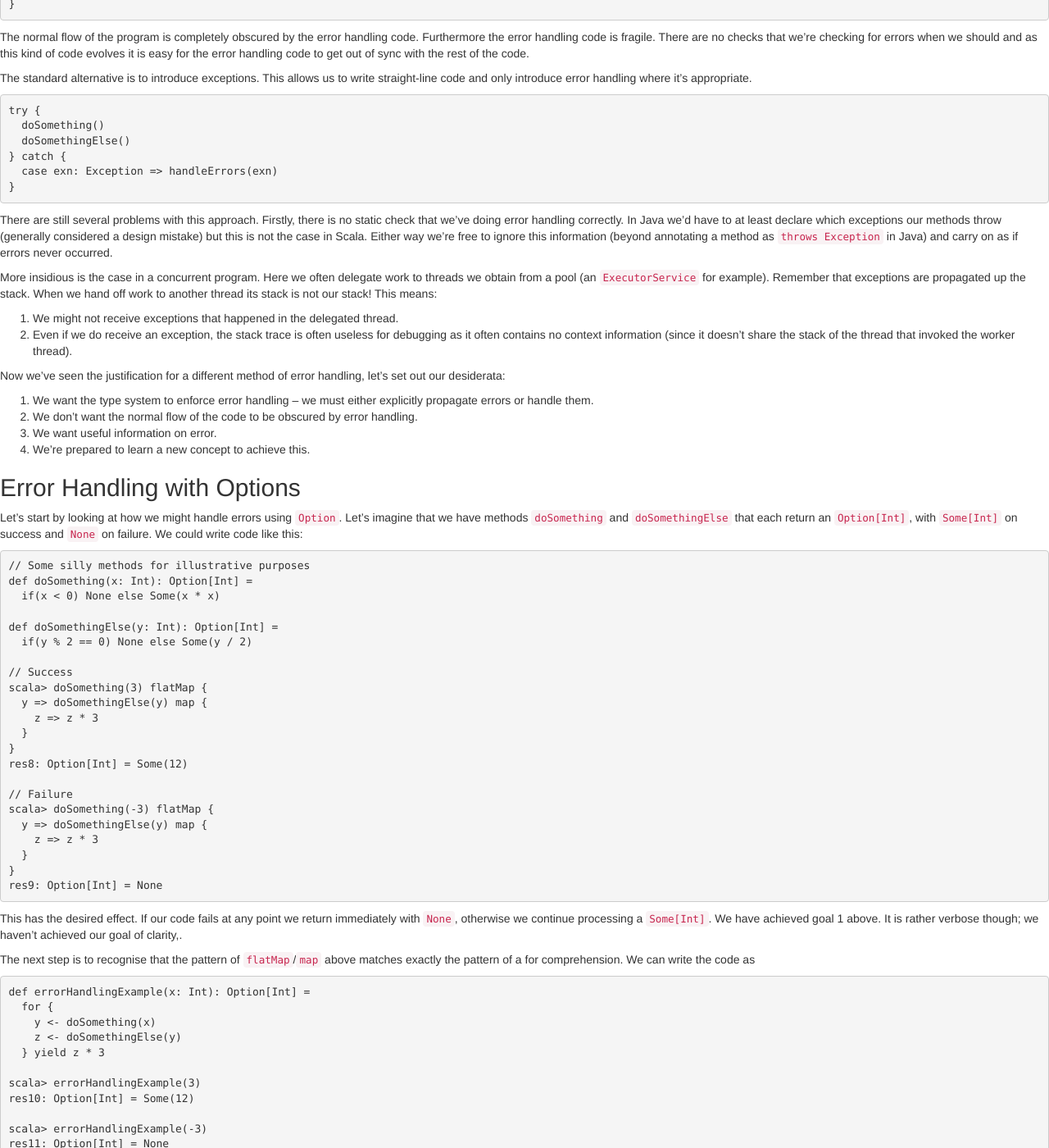
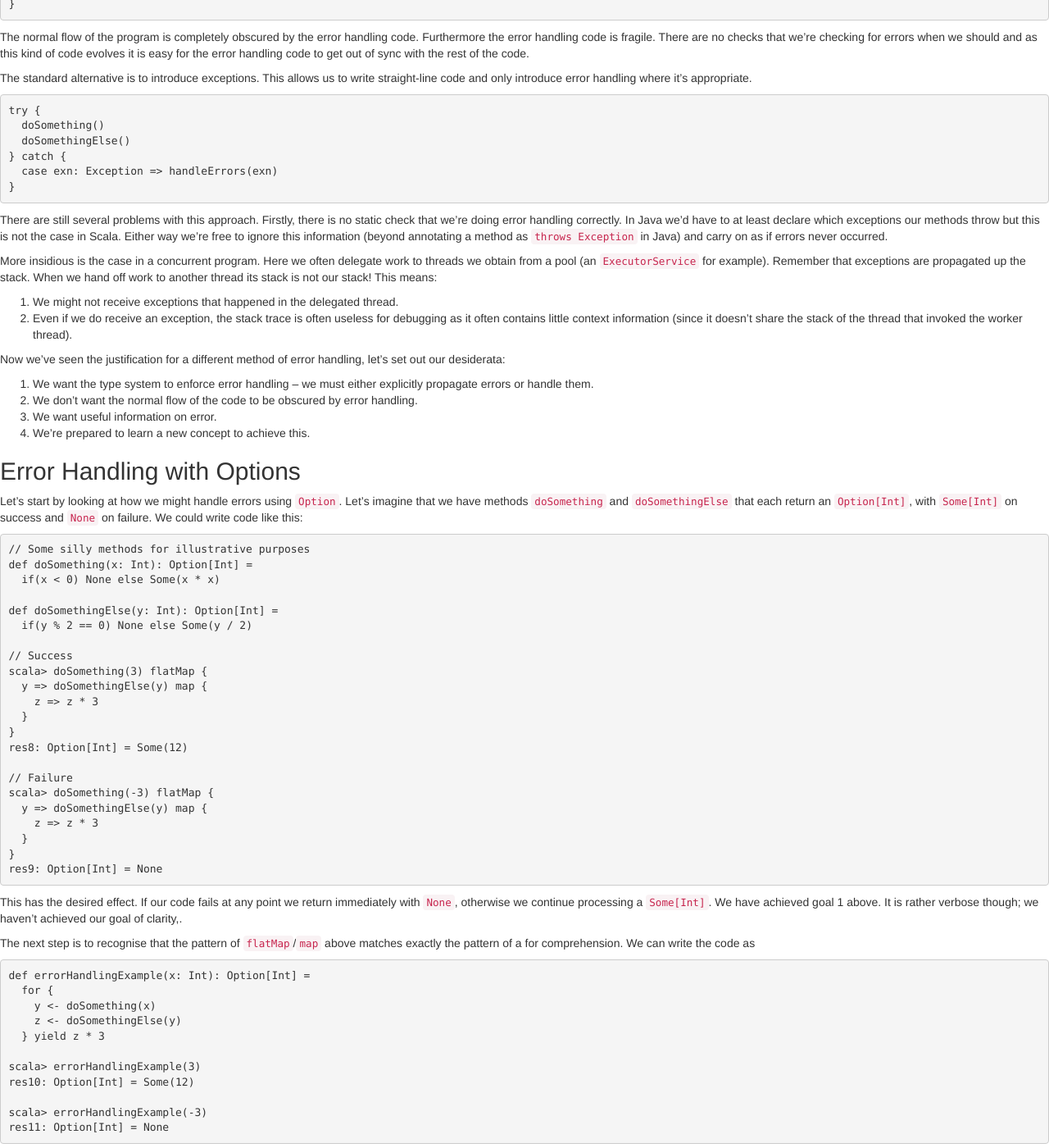
Before and after one commit to underscoreio/essential-scala, a Jekyll site: the page built from object-functional/monad-error-handling.md, in a window 1280 px wide and 1400 px high, scrolled down 642 px. Shown: the whole window at 82% size. Built offline with Jekyll 4.4.1, drawn with Linux system fonts in a browser that asks for light colours; nearby versions of some CDN libraries; library files that are not in the unit come from our copies; some of the changed text lies outside the part shown.

Commit message:
More on error handling

```diff
--- a/object-functional/monad-error-handling.md
+++ b/object-functional/monad-error-handling.md
@@ -38,12 +38,12 @@ try {
 }
 {% endhighlight %}
 
-There are still several problems with this approach. Firstly, there is no static check that we've doing error handling correctly. In Java we'd have to at least declare which exceptions our methods throw (generally considered a design mistake) but this is not the case in Scala. Either way we're free to ignore this information (beyond annotating a method as `throws Exception` in Java) and carry on as if errors never occurred.
+There are still several problems with this approach. Firstly, there is no static check that we're doing error handling correctly. In Java we'd have to at least declare which exceptions our methods throw but this is not the case in Scala. Either way we're free to ignore this information (beyond annotating a method as `throws Exception` in Java) and carry on as if errors never occurred.
 
 More insidious is the case in a concurrent program. Here we often delegate work to threads we obtain from a pool (an `ExecutorService` for example). Remember that exceptions are propagated up the stack. When we hand off work to another thread its stack is not our stack! This means:
 
 1. We might not receive exceptions that happened in the delegated thread.
-2. Even if we do receive an exception, the stack trace is often useless for debugging as it often contains no context information (since it doesn't share the stack of the thread that invoked the worker thread).
+2. Even if we do receive an exception, the stack trace is often useless for debugging as it often contains little context information (since it doesn't share the stack of the thread that invoked the worker thread).
 
 Now we've seen the justification for a different method of error handling, let's set out our desiderata:
 
@@ -158,7 +158,9 @@ case class Failure[E,A](val failure: E) extends Validation[E,A] {
 }
 {% endhighlight %}
 
-We can now rewrite our original example using `Validation` and receive useful information on error. *Note the implementation of `errorHandling` has not changed!* This is a consequence of using a high-level general abstraction. We can swap out the implementation but keep the code the same.
+We can now rewrite our original example using `Validation` and receive useful information on error.
+
+*Note the implementation of `errorHandling` has not changed!* This is a consequence of using a high-level general abstraction. We can swap out the implementation but keep the code the same.
 
 {% highlight scala %}
 def doSomething(x: Int): Validation[String, Int] =
```
Also changed, not shown: other parts of object-functional/monad-error-handling.md (+3 -3 lines).
